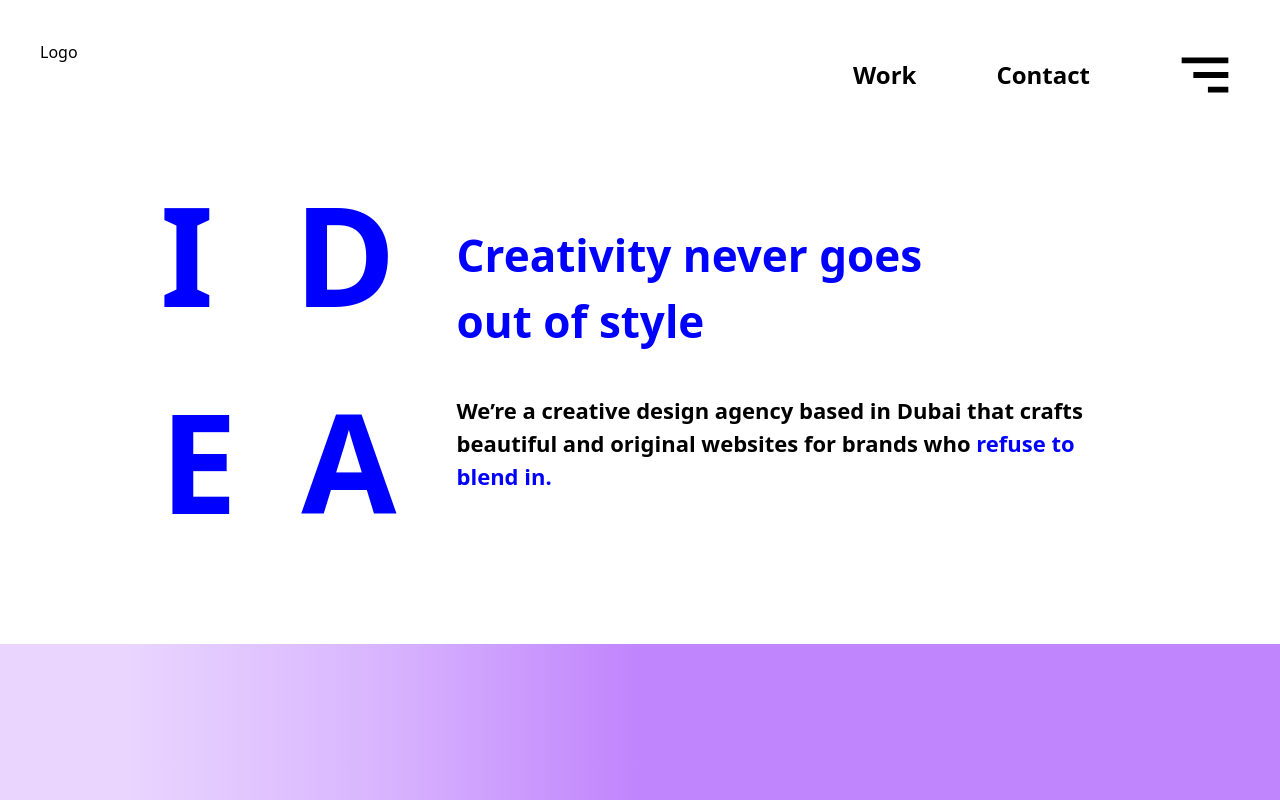
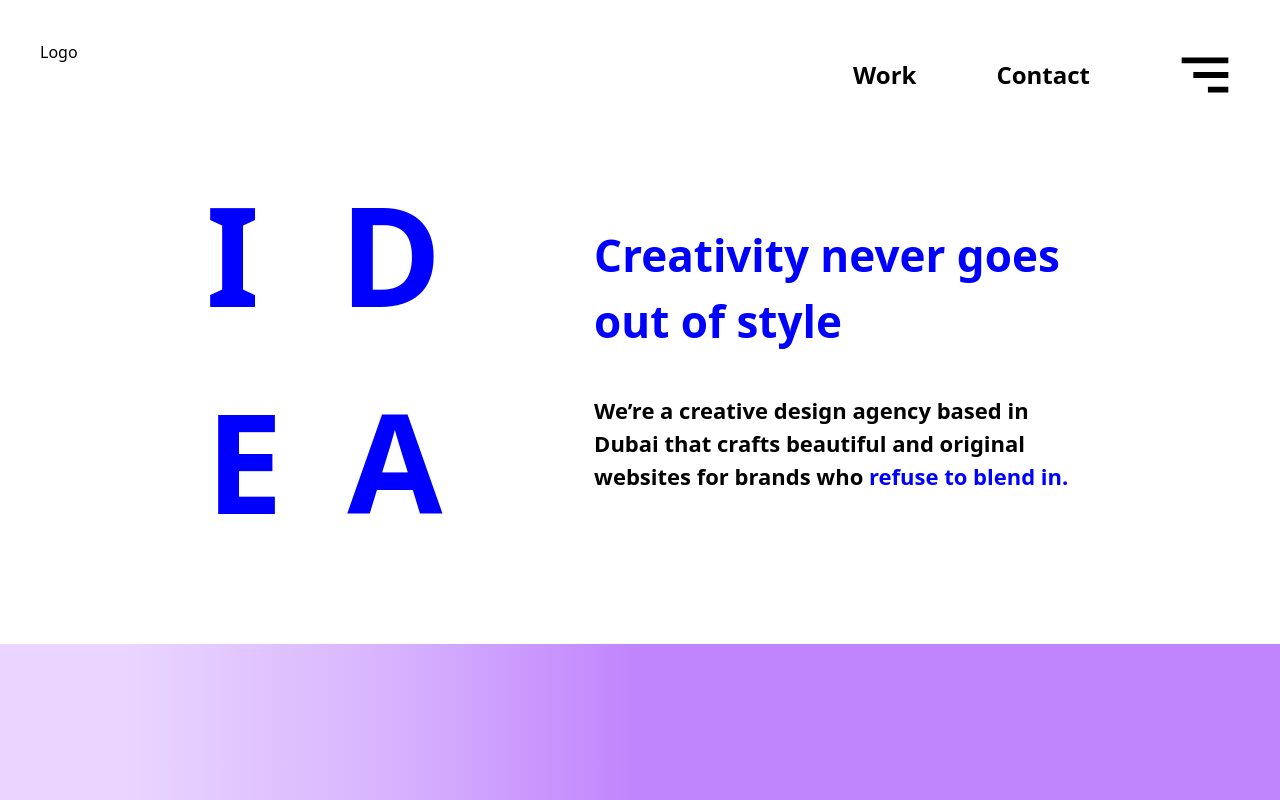
Before and after one commit to borodedamie/jaga-visuals, a React (Vite) app: page / in a window 1280 px wide. Shown: the top 800 px of the page. Built offline with nearby package versions, Linux system fonts and the light colour scheme.

Commit message:
added changes

```diff
--- a/src/components/Header.jsx
+++ b/src/components/Header.jsx
@@ -15,11 +15,10 @@ const Header = () => {
         </div>
       </div>
       <div className="text-center md:text-left">
-        <span className="text-[blue] font-bold text-[44px] leading-11">
-          Creativity never goes<br/>
-          out of style
-        </span>
-        <p className="text-[22px] font-bold pt-10">
+        <h2 className="text-[blue] w-[19rem] md:w-[30rem] font-bold text-[36px] md:text-[44px] leading-11">
+          Creativity never goes out of style
+        </h2>
+        <p className="text-[22px] font-bold pt-10 w-[19rem] md:w-[30rem]">
           We’re a creative design agency based in Dubai that crafts beautiful
           and original websites for brands who{" "}
           <span className="text-[blue]">refuse to blend in.</span>
```
